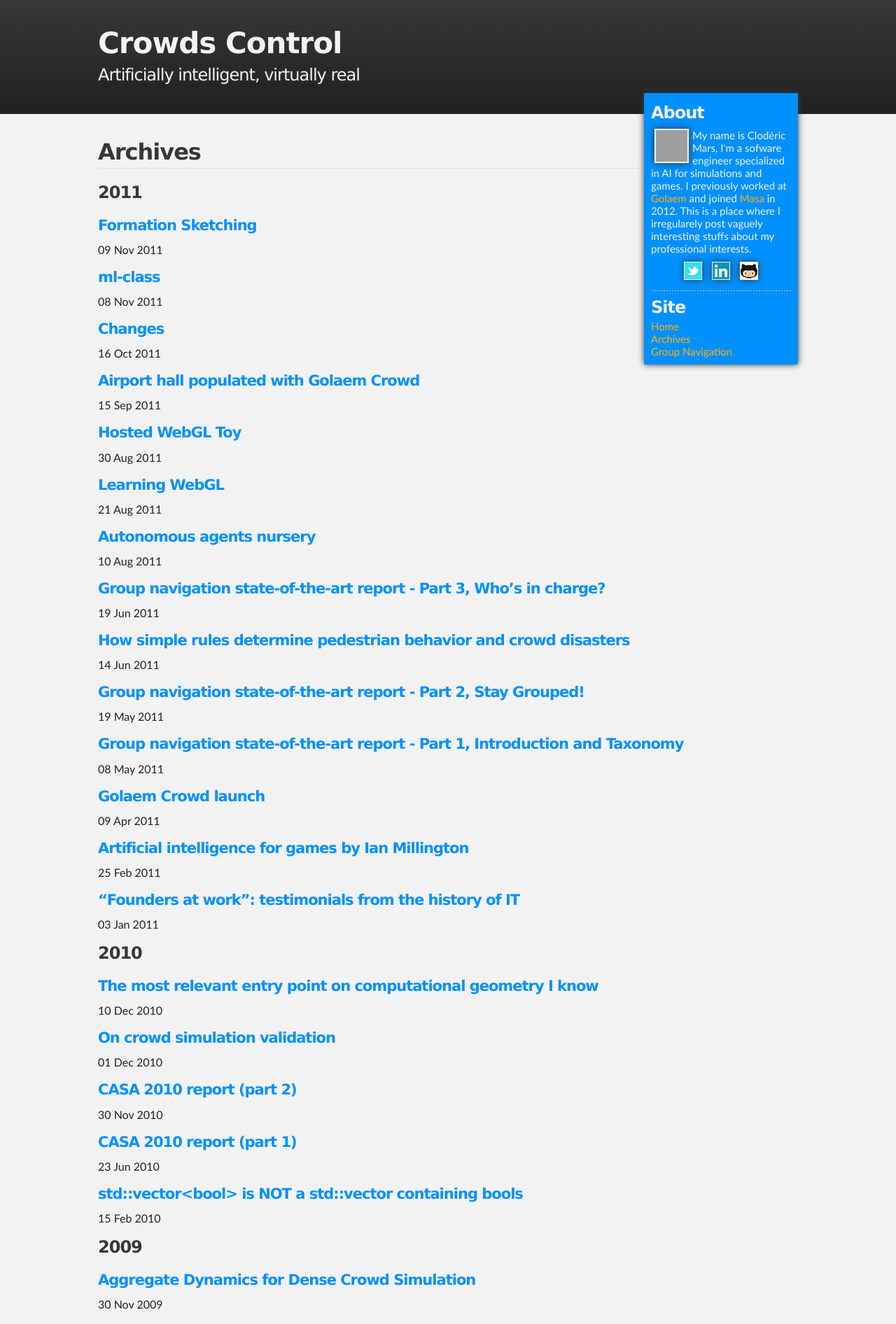
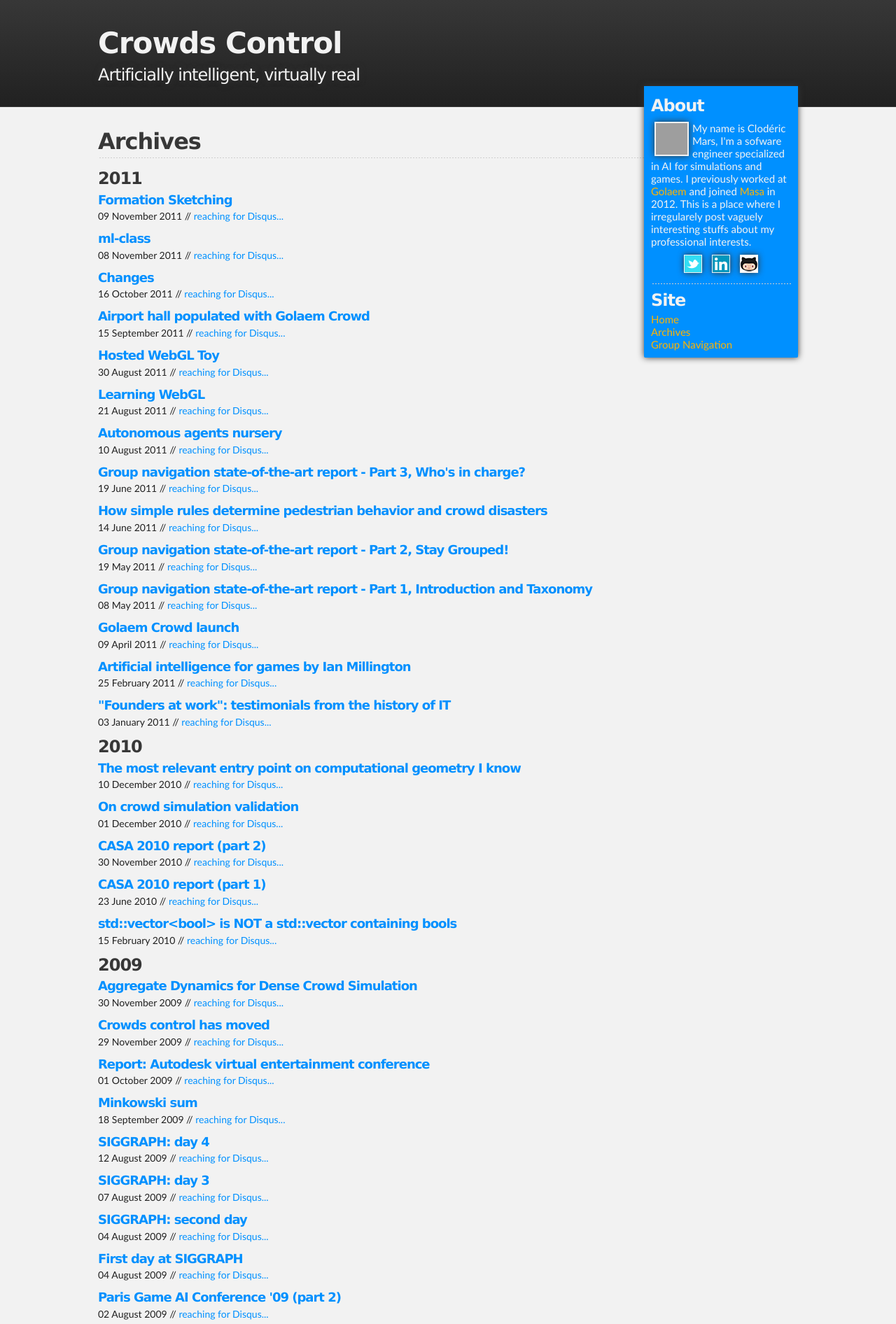
Before and after one commit to cloderic/www, a Jekyll site: the page built from blog/index.markdown, in a window 1280 px wide. Shown: the top 1892 px of the page at 70% size. Built offline with Jekyll 4.4.1, drawn with Linux system fonts in a browser that asks for light colours; comment, search, counter and statistics services are not loaded; some of the changed text lies outside the part shown; grey boxes are pictures that could not be loaded.

Commit message:
Addition of the post_excerpt "macro"

```diff
--- /dev/null
+++ b/_includes/post_excerpt.html
@@ -0,0 +1,20 @@
+<div id="posts_excerpt">
+{% unless short %}
+	{% if post.img %}
+	<img src="{{ post.img }}"/>
+	{% endif %}
+{% endunless %}
+	<h{{ level }}><a href="{{ post.url }}"> {{ post.title }} </a></h{{ level }}>
+	<h{{ level }}-sub> {{ post.date | date_to_long_string }} // <a href="{{ post.url }}#disqus_thread" data-disqus-identifier="{{ post.url }}">reaching for Disqus...</a> </h{{ level }}-sub>
+{% unless short %}
+	{% if post.summary %}
+	<p>{{ post.summary | markdownify | strip_html | truncatewords: 75, "" }}
+	{% else %}
+	<p>{{ post.content | markdownify | strip_html | truncatewords: 75, "" }}
+	{% endif %}
+	<a href="{{ post.url }}">[...]</a></p>
+	{% if post.img %}
+	<span class="clear_left"/>
+	{% endif %}
+{% endunless %}
+</div>
--- a/_posts/2011-11-09-formation-sketching.markdown
+++ b/_posts/2011-11-09-formation-sketching.markdown
@@ -13,4 +13,4 @@
 I have updated the Group navigation state-of-the-art report with an interesting article I read a few weeks ago:
 * *Qin Gu and Zhigang Deng. Formation Sketching: An Approach to Stylize Groups in Crowd Simulation. In Graphics Interface. University Houston, Delmar Thomson Learning, 2011*
 
-I've also set up a static page for the report at </pages/group-navigation-state-of-the-art-report.html>.
+I've also set up a [static page](/pages/group-navigation-state-of-the-art-report.html) for the report.
--- a/blog/index.markdown
+++ b/blog/index.markdown
@@ -16,6 +16,8 @@
 		{% endif %}
 	{% endunless %}
 
-### [{{ post.title }}]({{ post.url }}) ###
-{{ post.date | date_to_string }}
+{% assign level = 4 %}
+{% assign short = true %}
+{% include post_excerpt.html %}
+
 {% endfor %}
--- a/css/stylesheet.css
+++ b/css/stylesheet.css
@@ -72,6 +72,15 @@
   line-height: 1.2;
 }
 
+h1-sub, h2-sub, h3-sub, h4-sub, h5-sub, h6-sub {
+  font-weight: 300;
+  font-size: 14px;
+  position: relative;
+  top: -15px;
+  margin-bottom: -15px;
+  line-height: 1.2;
+}
+
 h1 {
   padding-bottom: 10px;
   font-size: 32px;
@@ -80,25 +89,8 @@
   line-height: 1.5;
 }
 
-h1-sub {
-  font-weight: 300;
-  position: relative;
-  top: -15px;
-  margin-bottom: -15px;
-  line-height: 1.2;
-}
-
 h2 {
-  padding-bottom: 10px;
   font-size: 24px;
-}
-
-h2-sub {
-  font-weight: 300;
-  position: relative;
-  top: -15px;
-  margin-bottom: -15px;
-  line-height: 1.2;
 }
 
 h3 {
@@ -263,6 +255,10 @@
   margin: 0 auto;
 }
 
+.clear_left {
+  clear: left;
+}
+
 /* header */
 #header_wrap {
   background: {{ site.colors.dark }};
@@ -308,8 +304,17 @@
   border-bottom: 1px solid {{ site.colors.shadow }};
 }
 
-/* post listing */
-#posts_listing img {
+/* post excerpt */
+h1, h2, h3, h4, h5, h6 {
+  margin: 5px 0;
+}
+
+#posts_excerpt h1-sub, h2-sub, h3-sub, h4-sub, h5-sub, h6-sub {
+  top: -5px;
+  margin-bottom: -5px;
+}
+
+#posts_excerpt img {
   max-height: 150px;
   max-width: 150px;
   float: left;
@@ -318,11 +323,7 @@
   margin-bottom: 10px;
 }
 
-#posts_listing hr {
-  clear:left;
-}
-
-#posts_listing p {
+#posts_excerpt p {
   margin-top: 0px;
   margin-bottom: 10px;
 }
```
Also changed, not shown: _includes/posts_listing.html (+2 -11 lines), _layouts/post.html (+6 -11 lines), index.markdown (+10 -3 lines).
